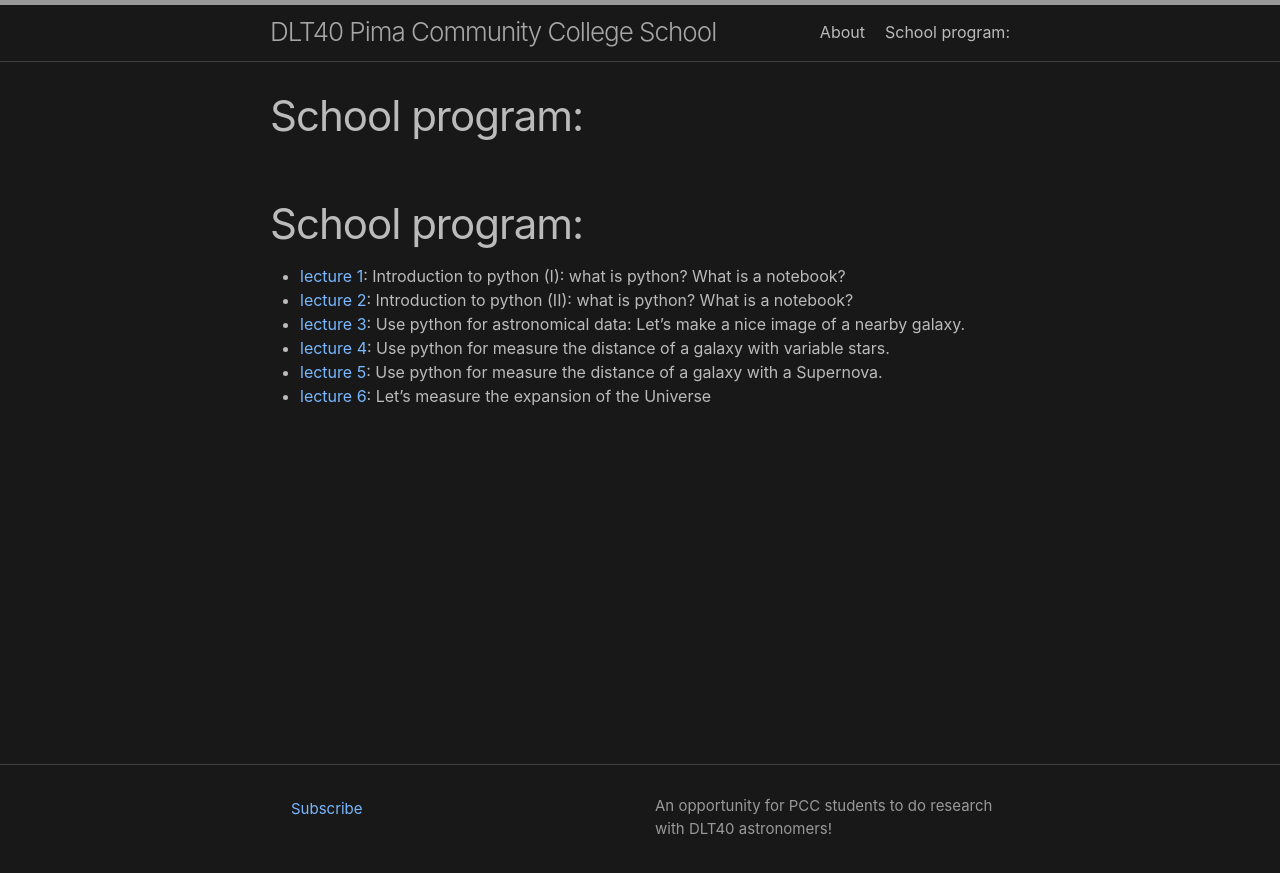
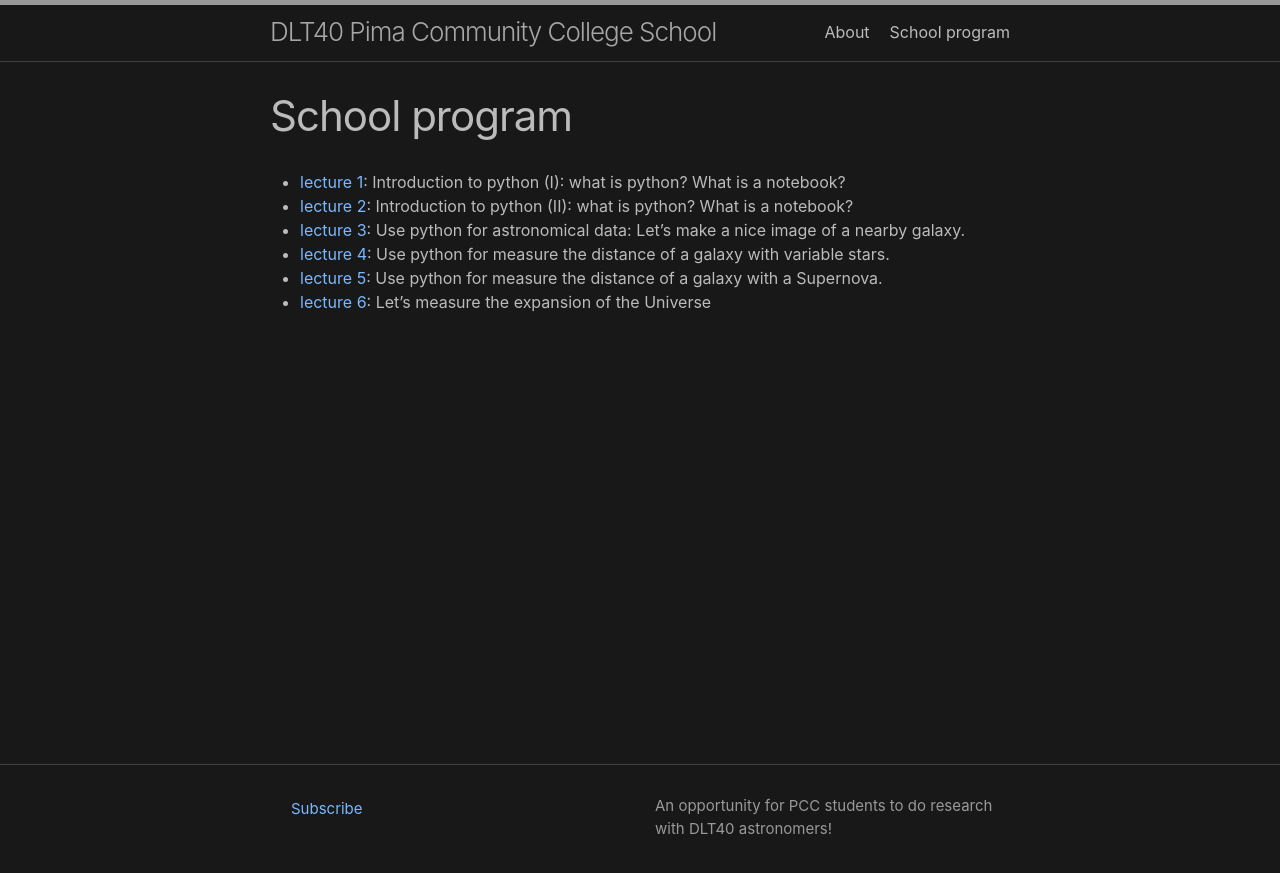
Before and after one commit to svalenti/DLT40PimaSchool.github.io, a Jekyll site: the page built from program.md, in a window 1280 px wide. Shown: the top 873 px of the page. Built offline with Jekyll 4.4.1, drawn with Linux system fonts in a browser that asks for light colours; our own code applies the rules of GitHub Pages for plain Markdown files; some of the changed lines change nothing that is shown.

Commit message:
Update program.md

```diff
--- a/program.md
+++ b/program.md
@@ -1,4 +1,8 @@
-# School program:
+---
+layout: page
+title: School program
+permalink: /schoolprogram/
+---
 
 * [lecture 1](notebook/lecture1/color_image.ipynb): Introduction to python (I):  what is python? What is a notebook?
 * [lecture 2](notebook/lecture2/): Introduction to python (II):  what is python? What is a notebook?
```
